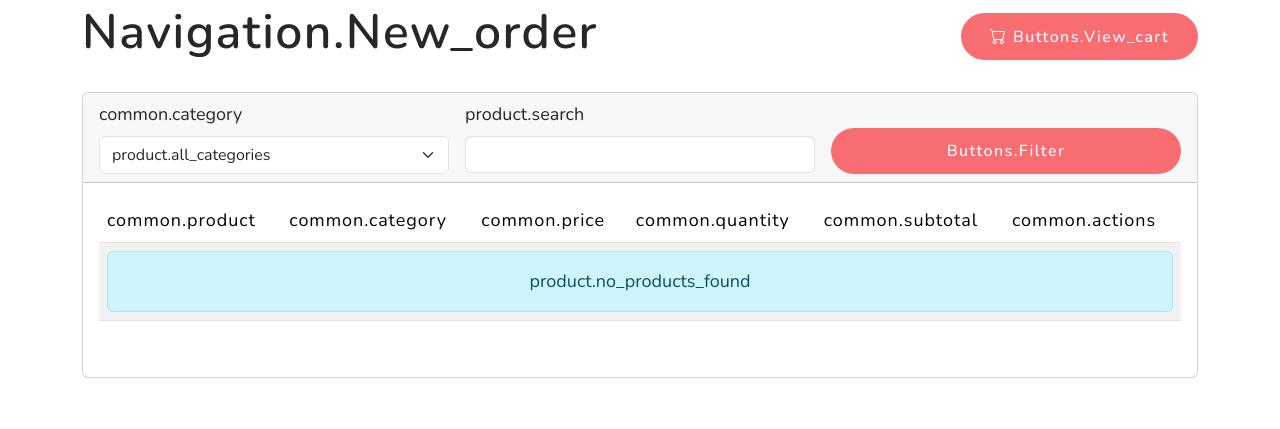
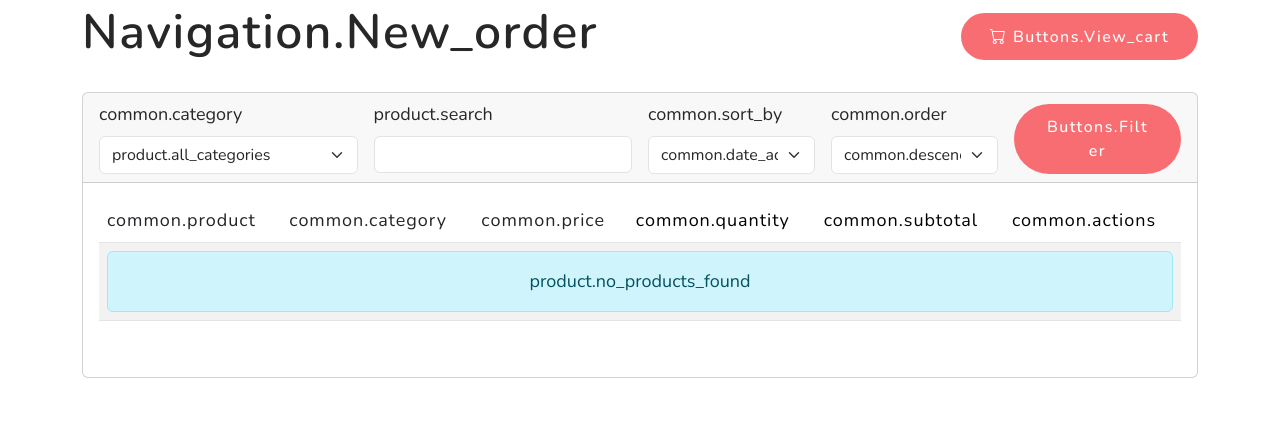
Before and after one commit to lzaglewski/shop, a Symfony app: template templates/product/new_order.html.twig in a window 1280 px wide. Shown: the part 140-569 px from the top of the page. Run offline with Twig, Linux system fonts and the light colour scheme; the template is opened without the code that fills it, so the values that code supplies are empty; some libraries are stand-ins or nearby versions.

Commit message:
Add sorting functionality to product listing and new order pages; update repository and services to support dynamic sorting options.

```diff
--- a/src/Domain/Product/Repository/ProductRepositoryInterface.php
+++ b/src/Domain/Product/Repository/ProductRepositoryInterface.php
@@ -38,6 +38,7 @@ interface ProductRepositoryInterface
 
     public function addClientVisibilityFilter(QueryBuilder $queryBuilder, User $client): QueryBuilder;
 
+    public function addSorting(QueryBuilder $queryBuilder, string $sortBy, string $sortOrder): QueryBuilder;
 
     public function getPaginatedProducts(QueryBuilder $queryBuilder, int $page, int $limit): PaginationInterface;
 }
--- a/templates/product/new_order.html.twig
+++ b/templates/product/new_order.html.twig
@@ -14,7 +14,7 @@
         <div class="card">
             <div class="card-header">
                 <form method="get" class="row g-3">
-                    <div class="col-md-4">
+                    <div class="col-md-3">
                         <label for="category" class="form-label">{{ 'common.category'|trans }}</label>
                         <select name="category" id="category" class="form-select">
                             <option value="">{{ 'product.all_categories'|trans }}</option>
@@ -55,11 +55,27 @@
                             {% endfor %}
                         </select>
                     </div>
-                    <div class="col-md-4">
+                    <div class="col-md-3">
                         <label for="search" class="form-label">{{ 'product.search'|trans }}</label>
                         <input type="text" name="search" id="search" class="form-control" value="{{ searchTerm }}">
                     </div>
-                    <div class="col-md-4 d-flex align-items-end">
+                    <div class="col-md-2">
+                        <label for="sort_by" class="form-label">{{ 'common.sort_by'|trans }}</label>
+                        <select name="sort_by" id="sort_by" class="form-select">
+                            <option value="date_added" {% if not sortBy or sortBy == 'date_added' %}selected{% endif %}>{{ 'common.date_added'|trans }}</option>
+                            <option value="name" {% if sortBy == 'name' %}selected{% endif %}>{{ 'common.product_name'|trans }}</option>
+                            <option value="price" {% if sortBy == 'price' %}selected{% endif %}>{{ 'common.price'|trans }}</option>
+                            <option value="category" {% if sortBy == 'category' %}selected{% endif %}>{{ 'common.category'|trans }}</option>
+                        </select>
+                    </div>
+                    <div class="col-md-2">
+                        <label for="sort_order" class="form-label">{{ 'common.order'|trans }}</label>
+                        <select name="sort_order" id="sort_order" class="form-select">
+                            <option value="desc" {% if not sortOrder or sortOrder == 'desc' %}selected{% endif %}>{{ 'common.descending'|trans }}</option>
+                            <option value="asc" {% if sortOrder == 'asc' %}selected{% endif %}>{{ 'common.ascending'|trans }}</option>
+                        </select>
+                    </div>
+                    <div class="col-md-2 d-flex align-items-end">
                         <button type="submit" class="btn btn-primary w-100">{{ 'buttons.filter'|trans }}</button>
                     </div>
                 </form>
@@ -69,9 +85,45 @@
                     <table class="table table-striped table-hover">
                         <thead>
                             <tr>
-                                <th>{{ 'common.product'|trans }}</th>
-                                <th>{{ 'common.category'|trans }}</th>
-                                <th>{{ 'common.price'|trans }}</th>
+                                <th>
+                                    <a href="{{ path('product_new_order', {
+                                        category: selectedCategory,
+                                        search: searchTerm,
+                                        sort_by: 'name',
+                                        sort_order: sortBy == 'name' and sortOrder == 'asc' ? 'desc' : 'asc'
+                                    }) }}" class="text-decoration-none text-dark">
+                                        {{ 'common.product'|trans }}
+                                        {% if sortBy == 'name' %}
+                                            <i class="bi bi-chevron-{{ sortOrder == 'asc' ? 'up' : 'down' }}"></i>
+                                        {% endif %}
+                                    </a>
+                                </th>
+                                <th>
+                                    <a href="{{ path('product_new_order', {
+                                        category: selectedCategory,
+                                        search: searchTerm,
+                                        sort_by: 'category',
+                                        sort_order: sortBy == 'category' and sortOrder == 'asc' ? 'desc' : 'asc'
+                                    }) }}" class="text-decoration-none text-dark">
+                                        {{ 'common.category'|trans }}
+                                        {% if sortBy == 'category' %}
+                                            <i class="bi bi-chevron-{{ sortOrder == 'asc' ? 'up' : 'down' }}"></i>
+                                        {% endif %}
+                                    </a>
+                                </th>
+                                <th>
+                                    <a href="{{ path('product_new_order', {
+                                        category: selectedCategory,
+                                        search: searchTerm,
+                                        sort_by: 'price',
+                                        sort_order: sortBy == 'price' and sortOrder == 'asc' ? 'desc' : 'asc'
+                                    }) }}" class="text-decoration-none text-dark">
+                                        {{ 'common.price'|trans }}
+                                        {% if sortBy == 'price' %}
+                                            <i class="bi bi-chevron-{{ sortOrder == 'asc' ? 'up' : 'down' }}"></i>
+                                        {% endif %}
+                                    </a>
+                                </th>
                                 <th>{{ 'common.quantity'|trans }}</th>
                                 <th>{{ 'common.subtotal'|trans }}</th>
                                 <th>{{ 'common.actions'|trans }}</th>
```
Also changed, not shown: src/Application/Product/ProductApplicationService.php (+6 -2 lines), src/Application/Product/ProductController.php (+16 -2 lines), src/Domain/Product/Service/ProductQueryService.php (+7 -1 lines), src/Infrastructure/Repository/DoctrineProductRepository.php (+30 -2 lines), templates/product/list.html.twig (+19 -3 lines), translations/messages.pl.yaml (+8 -0 lines).
